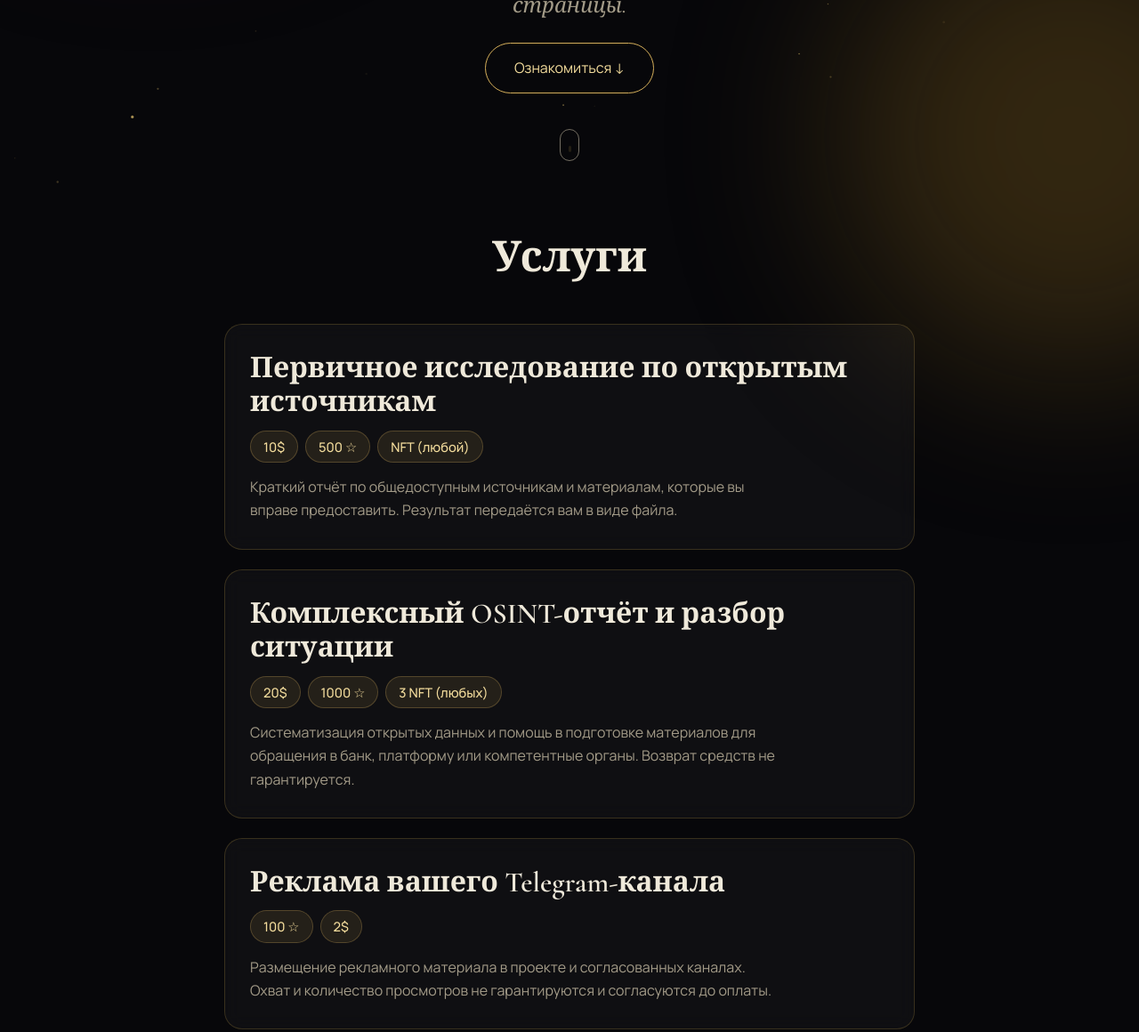
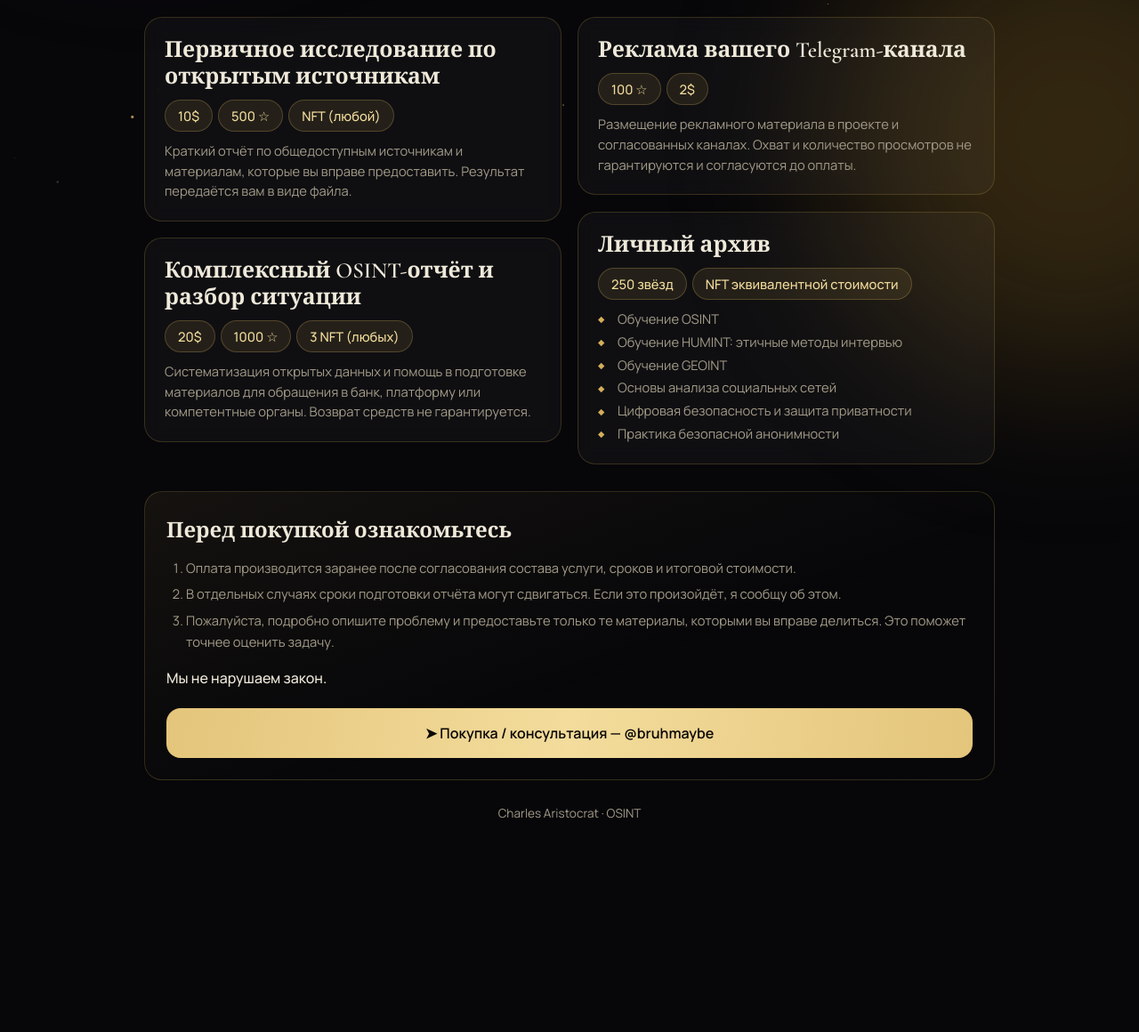
Before and after one commit to charlesaristocrat/charles, a plain HTML site: page index.html in a window 1280 px wide. Shown: the part 587-1747 px from the top of the page at 89% size. After the commit the page ends 1541 px from the top, so only its background shows below. Drawn offline with nearby package versions, Linux system fonts and the light colour scheme.

Commit message:
Add files via upload

```diff
--- a/index.html
+++ b/index.html
@@ -37,11 +37,11 @@
   #loader .pct{font-size:.85rem;color:var(--muted)}
   @keyframes shine{to{background-position:200% center}}
 
-  main{max-width:820px;margin:0 auto;padding:0 22px}
+  main{max-width:1000px;margin:0 auto;padding:0 22px}
 
   /* герой */
-  .hero{min-height:100vh;display:flex;flex-direction:column;align-items:center;justify-content:center;text-align:center;gap:22px;padding:60px 0 40px}
-  .avatar{position:relative;width:170px;height:170px;border-radius:50%;margin-bottom:6px}
+  .hero{min-height:auto;display:flex;flex-direction:column;align-items:center;justify-content:center;text-align:center;gap:14px;padding:46px 0 26px}
+  .avatar{position:relative;width:128px;height:128px;border-radius:50%;margin-bottom:6px}
   .avatar::before{content:"";position:absolute;inset:-7px;border-radius:50%;background:conic-gradient(from 0deg,var(--gold),transparent 30%,var(--gold2),transparent 65%,var(--gold));animation:spin 7s linear infinite;-webkit-mask:radial-gradient(farthest-side,transparent calc(100% - 3px),#000 calc(100% - 3px));mask:radial-gradient(farthest-side,transparent calc(100% - 3px),#000 calc(100% - 3px))}
   .avatar::after{content:"";position:absolute;inset:-22px;border-radius:50%;background:radial-gradient(circle,rgba(212,174,90,.28),transparent 68%);z-index:-1;animation:pulse 3.6s ease-in-out infinite}
   .avatar .pic{width:100%;height:100%;border-radius:50%;object-fit:cover;object-position:50% 20%;display:block;background:#15120d;filter:grayscale(1) contrast(1.05);animation:bob 6s ease-in-out infinite}
@@ -53,30 +53,32 @@
   @keyframes bob{0%,100%{transform:translateY(0)}50%{transform:translateY(-5px)}}
 
   .tag{font-size:.9rem;color:var(--muted);letter-spacing:.04em}
-  h1{font-family:var(--serif);font-weight:700;font-size:clamp(2.8rem,11vw,5.6rem);line-height:1;letter-spacing:.01em;background:linear-gradient(100deg,#fff,var(--gold2) 45%,var(--gold));-webkit-background-clip:text;background-clip:text;color:transparent}
+  h1{font-family:var(--serif);font-weight:700;font-size:clamp(2.4rem,9vw,4.4rem);line-height:1;letter-spacing:.01em;background:linear-gradient(100deg,#fff,var(--gold2) 45%,var(--gold));-webkit-background-clip:text;background-clip:text;color:transparent}
   h1 .ch{display:inline-block;opacity:0;transform:translateY(.5em) rotateX(60deg);animation:chIn .8s cubic-bezier(.2,.8,.2,1) forwards}
   @keyframes chIn{to{opacity:1;transform:none}}
-  .lead{font-family:var(--serif);font-style:italic;font-size:clamp(1.15rem,3.4vw,1.5rem);color:var(--muted);max-width:30ch}
-  .btn{position:relative;overflow:hidden;display:inline-block;padding:14px 32px;border:1px solid var(--gold);color:var(--gold2);text-decoration:none;border-radius:999px;transition:color .3s,box-shadow .3s,transform .3s}
+  .lead{font-family:var(--serif);font-style:italic;font-size:clamp(1.05rem,3vw,1.3rem);color:var(--muted);max-width:44ch}
+  .btn{position:relative;overflow:hidden;display:inline-block;padding:11px 28px;border:1px solid var(--gold);color:var(--gold2);text-decoration:none;border-radius:999px;transition:color .3s,box-shadow .3s,transform .3s}
   .btn::before{content:"";position:absolute;inset:0;background:linear-gradient(100deg,var(--gold),var(--gold2));transform:translateX(-101%);transition:transform .45s cubic-bezier(.2,.8,.2,1);z-index:-1}
   .btn:hover{color:#0a0805;box-shadow:0 0 30px rgba(212,174,90,.35);transform:translateY(-2px)}
   .btn:hover::before{transform:none}
-  .scroll{margin-top:18px;width:22px;height:36px;border:1.5px solid var(--muted);border-radius:12px;position:relative;opacity:.7}
+  .scroll{display:none;margin-top:18px;width:22px;height:36px;border:1.5px solid var(--muted);border-radius:12px;position:relative;opacity:.7}
   .scroll::after{content:"";position:absolute;left:50%;top:7px;width:3px;height:7px;margin-left:-1.5px;border-radius:2px;background:var(--gold);animation:wheel 1.8s ease-in-out infinite}
   @keyframes wheel{0%{opacity:0;transform:translateY(0)}30%{opacity:1}100%{opacity:0;transform:translateY(12px)}}
 
   /* карточки услуг */
-  .section-title{font-family:var(--serif);font-size:clamp(2rem,6vw,3rem);text-align:center;margin:30px 0 34px}
-  .list{display:grid;gap:22px}
-  .card{position:relative;padding:30px 28px;border-radius:20px;background:var(--card);border:1px solid var(--line);backdrop-filter:blur(10px);-webkit-backdrop-filter:blur(10px);overflow:hidden;transform-style:preserve-3d;transition:border-color .3s,transform .25s}
+  .section-title{font-family:var(--serif);font-size:clamp(1.7rem,5vw,2.3rem);text-align:center;margin:14px 0 22px}
+  .list{display:grid;grid-template-columns:1fr 1fr;gap:18px;align-items:start}
+  .col{display:grid;gap:18px}
+  @media (max-width:720px){.list{grid-template-columns:1fr}}
+  .card{position:relative;padding:22px 22px;border-radius:20px;background:var(--card);border:1px solid var(--line);backdrop-filter:blur(10px);-webkit-backdrop-filter:blur(10px);overflow:hidden;transform-style:preserve-3d;transition:border-color .3s,transform .25s}
   .card::before{content:"";position:absolute;inset:0;background:radial-gradient(420px circle at var(--mx,50%) var(--my,0%),rgba(212,174,90,.16),transparent 60%);opacity:0;transition:opacity .3s;pointer-events:none}
   .card:hover{border-color:rgba(212,174,90,.55)}
   .card:hover::before{opacity:1}
-  .card h3{font-family:var(--serif);font-weight:600;font-size:clamp(1.5rem,4.6vw,2rem);line-height:1.2;margin-bottom:12px}
-  .price{display:flex;flex-wrap:wrap;gap:8px;margin-bottom:14px}
+  .card h3{font-family:var(--serif);font-weight:600;font-size:clamp(1.3rem,3.6vw,1.55rem);line-height:1.2;margin-bottom:10px}
+  .price{display:flex;flex-wrap:wrap;gap:6px;margin-bottom:10px}
   .price span{padding:5px 14px;border-radius:999px;font-size:.92rem;font-weight:500;color:var(--gold2);background:rgba(212,174,90,.1);border:1px solid rgba(212,174,90,.28)}
-  .card p,.card li{color:var(--muted);max-width:62ch}
-  .card ul{list-style:none;margin-top:6px;display:grid;gap:6px}
+  .card p,.card li{color:var(--muted);font-size:.92rem;line-height:1.55}
+  .card ul{list-style:none;margin-top:2px;display:grid;gap:3px}
   .card li{padding-left:22px;position:relative}
   .card li::before{content:"◆";position:absolute;left:0;color:var(--gold);font-size:.6rem;top:.55em}
 
@@ -85,14 +87,14 @@
   .rv.in{opacity:1;transform:none}
 
   /* условия */
-  #terms{margin-top:70px;padding:34px 28px;border-radius:20px;border:1px solid var(--line);background:linear-gradient(160deg,rgba(212,174,90,.07),transparent 60%)}
-  #terms h2{font-family:var(--serif);font-size:1.9rem;margin-bottom:14px}
-  #terms ol{padding-left:22px;color:var(--muted);max-width:62ch}
-  #terms li{margin-bottom:9px}
+  #terms{margin-top:30px;padding:24px 24px;border-radius:20px;border:1px solid var(--line);background:linear-gradient(160deg,rgba(212,174,90,.07),transparent 60%)}
+  #terms h2{font-family:var(--serif);font-size:1.5rem;margin-bottom:10px}
+  #terms ol{padding-left:22px;color:var(--muted);font-size:.92rem}
+  #terms li{margin-bottom:5px}
   .note{margin-top:16px;color:var(--text);font-weight:500}
-  .cta{position:relative;overflow:hidden;display:block;margin:34px 0 0;padding:20px;text-align:center;border-radius:16px;background:linear-gradient(100deg,var(--gold),var(--gold2),var(--gold));background-size:200% auto;color:#0a0805;font-weight:600;text-decoration:none;animation:shine 4s linear infinite;transition:transform .3s,box-shadow .3s}
+  .cta{position:relative;overflow:hidden;display:block;margin:20px 0 0;padding:15px;text-align:center;border-radius:16px;background:linear-gradient(100deg,var(--gold),var(--gold2),var(--gold));background-size:200% auto;color:#0a0805;font-weight:600;text-decoration:none;animation:shine 4s linear infinite;transition:transform .3s,box-shadow .3s}
   .cta:hover{transform:translateY(-3px);box-shadow:0 14px 40px rgba(212,174,90,.3)}
-  footer{text-align:center;color:var(--muted);font-size:.85rem;padding:50px 0 44px}
+  footer{text-align:center;color:var(--muted);font-size:.85rem;padding:26px 0 28px}
 
   @media (prefers-reduced-motion:reduce){
     *,*::before,*::after{animation:none!important;transition:none!important}
@@ -127,6 +129,7 @@
   <h2 class="section-title rv">Услуги</h2>
 
   <div class="list">
+    <div class="col">
     <article class="card rv">
       <h3>Первичное исследование по открытым источникам</h3>
       <div class="price"><span>10$</span><span>500 ☆</span><span>NFT (любой)</span></div>
@@ -138,7 +141,8 @@
       <div class="price"><span>20$</span><span>1000 ☆</span><span>3 NFT (любых)</span></div>
       <p>Систематизация открытых данных и помощь в подготовке материалов для обращения в банк, платформу или компетентные органы. Возврат средств не гарантируется.</p>
     </article>
-
+    </div>
+    <div class="col">
     <article class="card rv">
       <h3>Реклама вашего Telegram-канала</h3>
       <div class="price"><span>100 ☆</span><span>2$</span></div>
@@ -157,6 +161,7 @@
         <li>Практика безопасной анонимности</li>
       </ul>
     </article>
+    </div>
   </div>
 
   <section id="terms" class="rv">
```
